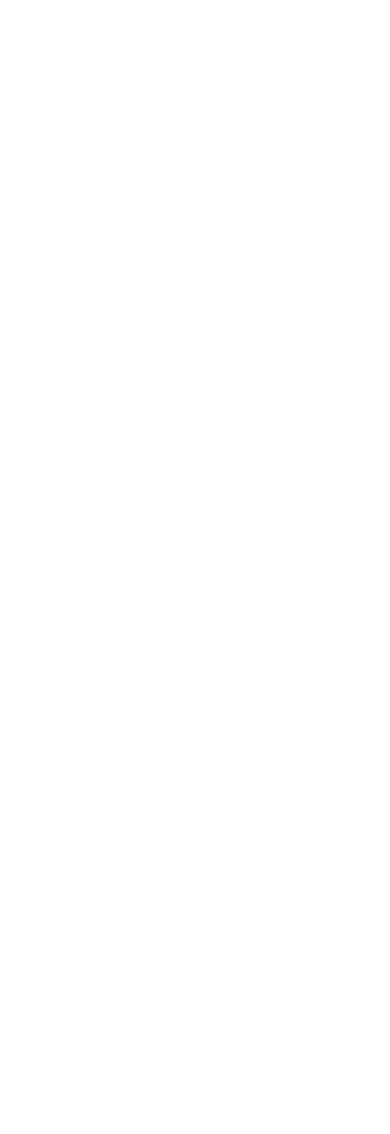
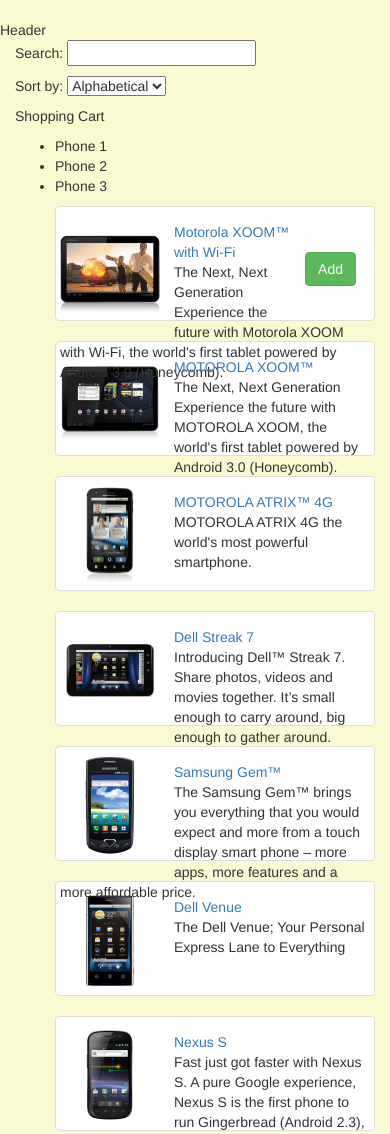
Before and after one commit to slouching/js-phone-catalogue, a plain HTML site: page index.html in a window 390 px wide. Shown: the top 1134 px of the page. Before the commit the page ends 844 px from the top, so only its background shows below. Drawn offline with nearby package versions, Linux system fonts and the light colour scheme.

Commit message:
Adds initial page rendering

```diff
--- a/index.html
+++ b/index.html
@@ -3,8 +3,22 @@
 <head>
     <meta charset="UTF-8">
     <title>Title</title>
+    <link rel="stylesheet"
+          href="https://maxcdn.bootstrapcdn.com/bootstrap/3.3.7/css/bootstrap.min.css"
+          integrity="sha384-BVYiiSIFeK1dGmJRAkycuHAHRg32OmUcww7on3RYdg4Va+PmSTsz/K68vbdEjh4u"
+          crossorigin="anonymous">
+    <link rel="stylesheet" href="app.css">
+
+    <script src="scripts/app.js" type="module" defer></script>
 </head>
 <body>
 
+<header>Header</header>
+
+<div data-page-container class="container-fluid">
+
+</div>
+
+<footer>Footer</footer>
 </body>
 </html>
--- /dev/null
+++ b/scripts/app.js
@@ -0,0 +1,5 @@
+import PhonesPage from './phones/phones-page.js'
+
+new PhonesPage({
+    element: document.querySelector('[data-page-container]'),
+})
--- /dev/null
+++ b/scripts/phones/components/phone-catalog.js
@@ -0,0 +1,166 @@
+export default class PhoneCatalog {
+    constructor({ element }) {
+        this._element = element;
+
+        this._render();
+
+    }
+
+    _render() {
+        this._element.innerHTML = `
+            <ul class="phones">
+                <li class="thumbnail">
+                    <a href="#!/phones/motorola-xoom-with-wi-fi" class="thumb">
+                        <img alt="Motorola XOOM™ with Wi-Fi" src="img/phones/motorola-xoom-with-wi-fi.0.jpg">
+                    </a>
+
+                    <div class="phones__btn-buy-wrapper">
+                        <a class="btn btn-success">
+                            Add
+                        </a>
+                    </div>
+
+                    <a href="#!/phones/motorola-xoom-with-wi-fi">Motorola XOOM™ with Wi-Fi</a>
+                    <p>The Next, Next Generation
+
+                        Experience the future with Motorola XOOM with Wi-Fi, the world's first tablet powered by Android 3.0 (Honeycomb).</p>
+                </li>
+                <li class="thumbnail">
+                    <a href="#!/phones/motorola-xoom" class="thumb">
+                        <img alt="MOTOROLA XOOM™" src="img/phones/motorola-xoom.0.jpg">
+                    </a>
+                    <a href="#!/phones/motorola-xoom">MOTOROLA XOOM™</a>
+                    <p>The Next, Next Generation
+
+                        Experience the future with MOTOROLA XOOM, the world's first tablet powered by Android 3.0 (Honeycomb).</p>
+                </li>
+                <li class="thumbnail">
+                    <a href="#!/phones/motorola-atrix-4g" class="thumb">
+                        <img alt="MOTOROLA ATRIX™ 4G" src="img/phones/motorola-atrix-4g.0.jpg">
+                    </a>
+                    <a href="#!/phones/motorola-atrix-4g">MOTOROLA ATRIX™ 4G</a>
+                    <p>MOTOROLA ATRIX 4G the world's most powerful smartphone.</p>
+                </li>
+                <li class="thumbnail">
+                    <a href="#!/phones/dell-streak-7" class="thumb">
+                        <img alt="Dell Streak 7" src="img/phones/dell-streak-7.0.jpg">
+                    </a>
+                    <a href="#!/phones/dell-streak-7">Dell Streak 7</a>
+                    <p>Introducing Dell™ Streak 7. Share photos, videos and movies together. It’s small enough to carry around, big enough to gather around.</p>
+                </li>
+                <li class="thumbnail">
+                    <a href="#!/phones/samsung-gem" class="thumb">
+                        <img alt="Samsung Gem™" src="img/phones/samsung-gem.0.jpg">
+                    </a>
+                    <a href="#!/phones/samsung-gem">Samsung Gem™</a>
+                    <p>The Samsung Gem™ brings you everything that you would expect and more from a touch display smart phone – more apps, more features and a more affordable price.</p>
+                </li>
+                <li class="thumbnail">
+                    <a href="#!/phones/dell-venue" class="thumb">
+                        <img alt="Dell Venue" src="img/phones/dell-venue.0.jpg">
+                    </a>
+                    <a href="#!/phones/dell-venue">Dell Venue</a>
+                    <p>The Dell Venue; Your Personal Express Lane to Everything</p>
+                </li>
+                <li class="thumbnail">
+                    <a href="#!/phones/nexus-s" class="thumb">
+                        <img alt="Nexus S" src="img/phones/nexus-s.0.jpg">
+                    </a>
+                    <a href="#!/phones/nexus-s">Nexus S</a>
+                    <p>Fast just got faster with Nexus S. A pure Google experience, Nexus S is the first phone to run Gingerbread (Android 2.3), the fastest version of Android yet.</p>
+                </li>
+                <li class="thumbnail">
+                    <a href="#!/phones/lg-axis" class="thumb">
+                        <img alt="LG Axis" src="img/phones/lg-axis.0.jpg">
+                    </a>
+                    <a href="#!/phones/lg-axis">LG Axis</a>
+                    <p>Android Powered, Google Maps Navigation, 5 Customizable Home Screens</p>
+                </li>
+                <li class="thumbnail">
+                    <a href="#!/phones/samsung-galaxy-tab" class="thumb">
+                        <img alt="Samsung Galaxy Tab™" src="img/phones/samsung-galaxy-tab.0.jpg">
+                    </a>
+                    <a href="#!/phones/samsung-galaxy-tab">Samsung Galaxy Tab™</a>
+                    <p>Feel Free to Tab™. The Samsung Galaxy Tab™ brings you an ultra-mobile entertainment experience through its 7” display, high-power processor and Adobe® Flash® Player compatibility.</p>
+                </li>
+                <li class="thumbnail">
+                    <a href="#!/phones/samsung-showcase-a-galaxy-s-phone" class="thumb">
+                        <img alt="Samsung Showcase™ a Galaxy S™ phone" src="img/phones/samsung-showcase-a-galaxy-s-phone.0.jpg">
+                    </a>
+                    <a href="#!/phones/samsung-showcase-a-galaxy-s-phone">Samsung Showcase™ a Galaxy S™ phone</a>
+                    <p>The Samsung Showcase™ delivers a cinema quality experience like you’ve never seen before. Its innovative 4” touch display technology provides rich picture brilliance, even outdoors</p>
+                </li>
+                <li class="thumbnail">
+                    <a href="#!/phones/droid-2-global-by-motorola" class="thumb">
+                        <img alt="DROID™ 2 Global by Motorola" src="img/phones/droid-2-global-by-motorola.0.jpg">
+                    </a>
+                    <a href="#!/phones/droid-2-global-by-motorola">DROID™ 2 Global by Motorola</a>
+                    <p>The first smartphone with a 1.2 GHz processor and global capabilities.</p>
+                </li>
+                <li class="thumbnail">
+                    <a href="#!/phones/droid-pro-by-motorola" class="thumb">
+                        <img alt="DROID™ Pro by Motorola" src="img/phones/droid-pro-by-motorola.0.jpg">
+                    </a>
+                    <a href="#!/phones/droid-pro-by-motorola">DROID™ Pro by Motorola</a>
+                    <p>The next generation of DOES.</p>
+                </li>
+                <li class="thumbnail">
+                    <a href="#!/phones/motorola-bravo-with-motoblur" class="thumb">
+                        <img alt="MOTOROLA BRAVO™ with MOTOBLUR™" src="img/phones/motorola-bravo-with-motoblur.0.jpg">
+                    </a>
+                    <a href="#!/phones/motorola-bravo-with-motoblur">MOTOROLA BRAVO™ with MOTOBLUR™</a>
+                    <p>An experience to cheer about.</p>
+                </li>
+                <li class="thumbnail">
+                    <a href="#!/phones/motorola-defy-with-motoblur" class="thumb">
+                        <img alt="Motorola DEFY™ with MOTOBLUR™" src="img/phones/motorola-defy-with-motoblur.0.jpg">
+                    </a>
+                    <a href="#!/phones/motorola-defy-with-motoblur">Motorola DEFY™ with MOTOBLUR™</a>
+                    <p>Are you ready for everything life throws your way?</p>
+                </li>
+                <li class="thumbnail">
+                    <a href="#!/phones/t-mobile-mytouch-4g" class="thumb">
+                        <img alt="T-Mobile myTouch 4G" src="img/phones/t-mobile-mytouch-4g.0.jpg">
+                    </a>
+                    <a href="#!/phones/t-mobile-mytouch-4g">T-Mobile myTouch 4G</a>
+                    <p>The T-Mobile myTouch 4G is a premium smartphone designed to deliver blazing fast 4G speeds so that you can video chat from practically anywhere, with or without Wi-Fi.</p>
+                </li>
+                <li class="thumbnail">
+                    <a href="#!/phones/samsung-mesmerize-a-galaxy-s-phone" class="thumb">
+                        <img alt="Samsung Mesmerize™ a Galaxy S™ phone" src="img/phones/samsung-mesmerize-a-galaxy-s-phone.0.jpg">
+                    </a>
+                    <a href="#!/phones/samsung-mesmerize-a-galaxy-s-phone">Samsung Mesmerize™ a Galaxy S™ phone</a>
+                    <p>The Samsung Mesmerize™ delivers a cinema quality experience like you’ve never seen before. Its innovative 4” touch display technology provides rich picture brilliance,even outdoors</p>
+                </li>
+                <li class="thumbnail">
+                    <a href="#!/phones/sanyo-zio" class="thumb">
+                        <img alt="SANYO ZIO" src="img/phones/sanyo-zio.0.jpg">
+                    </a>
+                    <a href="#!/phones/sanyo-zio">SANYO ZIO</a>
+                    <p>The Sanyo Zio by Kyocera is an Android smartphone with a combination of ultra-sleek styling, strong performance and unprecedented value.</p>
+                </li>
+                <li class="thumbnail">
+                    <a href="#!/phones/samsung-transform" class="thumb">
+                        <img alt="Samsung Transform™" src="img/phones/samsung-transform.0.jpg">
+                    </a>
+                    <a href="#!/phones/samsung-transform">Samsung Transform™</a>
+                    <p>The Samsung Transform™ brings you a fun way to customize your Android powered touch screen phone to just the way you like it through your favorite themed “Sprint ID Service Pack”.</p>
+                </li>
+                <li class="thumbnail">
+                    <a href="#!/phones/t-mobile-g2" class="thumb">
+                        <img alt="T-Mobile G2" src="img/phones/t-mobile-g2.0.jpg">
+                    </a>
+                    <a href="#!/phones/t-mobile-g2">T-Mobile G2</a>
+                    <p>The T-Mobile G2 with Google is the first smartphone built for 4G speeds on T-Mobile's new network. Get the information you need, faster than you ever thought possible.</p>
+                </li>
+                <li class="thumbnail">
+                    <a href="#!/phones/motorola-charm-with-motoblur" class="thumb">
+                        <img alt="Motorola CHARM™ with MOTOBLUR™" src="img/phones/motorola-charm-with-motoblur.0.jpg">
+                    </a>
+                    <a href="#!/phones/motorola-charm-with-motoblur">Motorola CHARM™ with MOTOBLUR™</a>
+                    <p>Motorola CHARM fits easily in your pocket or palm. Includes MOTOBLUR service.</p>
+                </li>
+            </ul>
+        `;
+    }
+}
--- /dev/null
+++ b/scripts/phones/phones-page.js
@@ -0,0 +1,51 @@
+import PhoneCatalog from './components/phone-catalog.js'
+
+export default class PhonesPage {
+    constructor({ element }) {
+        this._element = element;
+
+        this._render();
+
+        new PhoneCatalog({
+            element: document.querySelector('[data-component="phone-catalog"]')
+        })
+    }
+
+    _render() {
+        this._element.innerHTML = `
+        <div class="row">
+
+            <!--Sidebar-->
+            <div class="col-md-2">
+                <section>
+                    <p>
+                        Search:
+                        <input>
+                    </p>
+
+                    <p>
+                        Sort by:
+                        <select>
+                            <option value="name">Alphabetical</option>
+                            <option value="age">Newest</option>
+                        </select>
+                    </p>
+                </section>
+
+                <section>
+                    <p>Shopping Cart</p>
+                    <ul>
+                        <li>Phone 1</li>
+                        <li>Phone 2</li>
+                        <li>Phone 3</li>
+                    </ul>
+                </section>
+            </div>
+
+            <!--Main content-->
+            <div class="col-md-10" data-component="phone-catalog">
+            </div>
+        </div>
+        `;
+    }
+}
```
Also changed, not shown: catalogue.html (+1 -1 lines), app.js (deleted).
